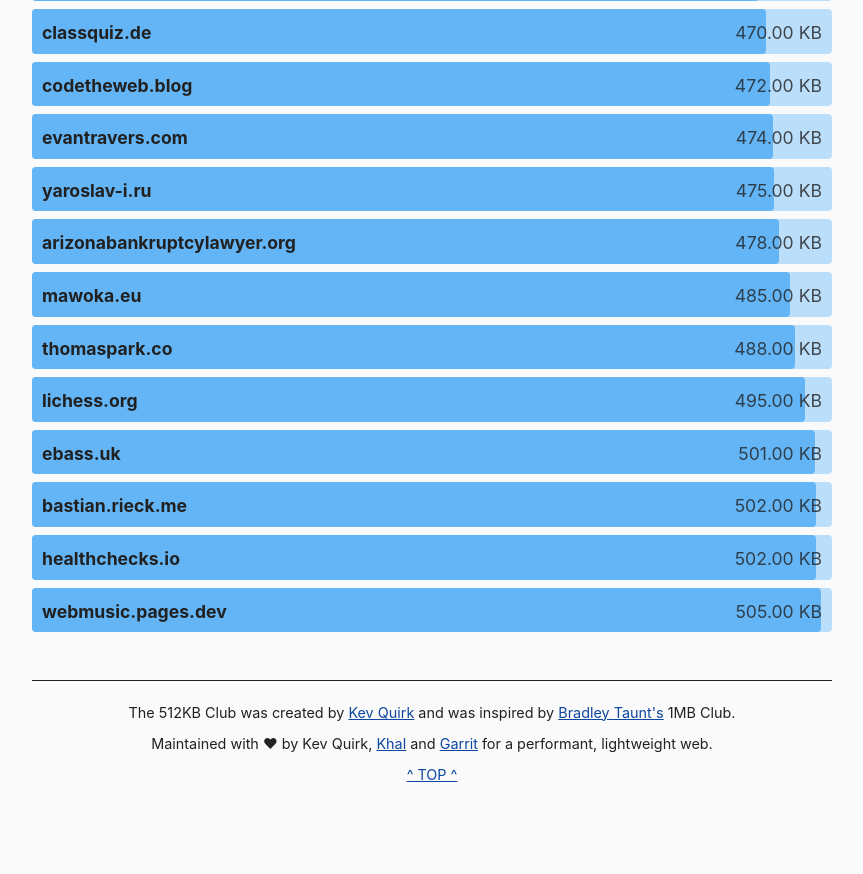
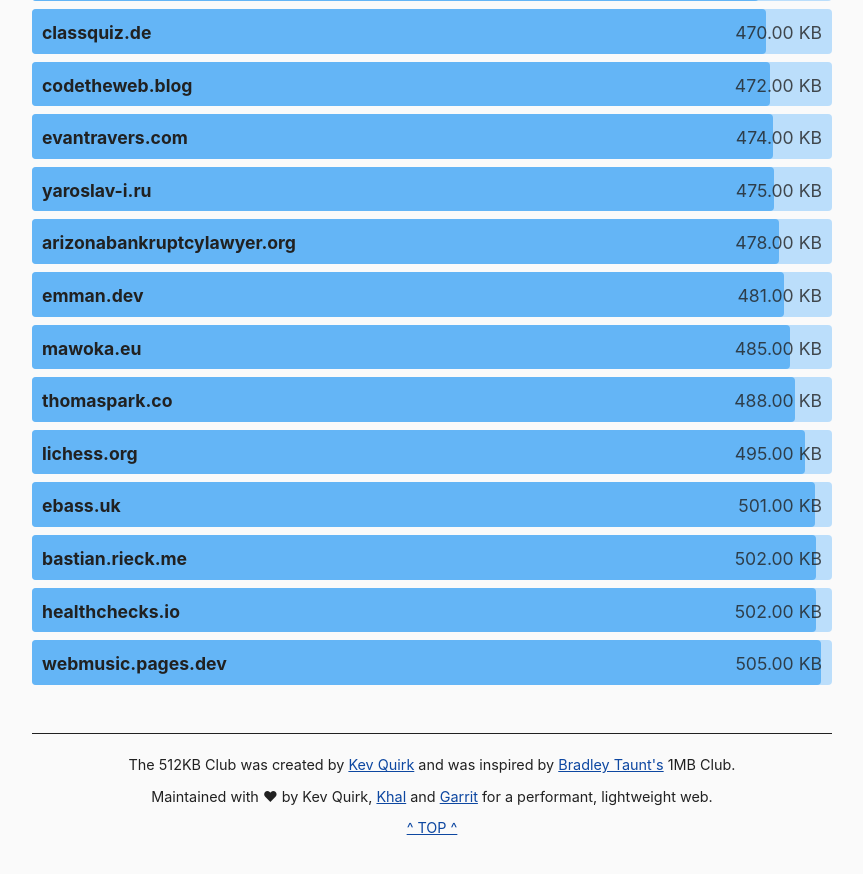
Before and after one commit to kevquirk/512kb.club, a Jekyll site: the page built from index.md, in a window 1280 px wide and 900 px high, scrolled down 28134 px. Shown: the top 874 px of the window, without its empty margins (208-1071 px from the left). Built offline with Jekyll 4.4.1, drawn with Linux system fonts in a browser that asks for light colours; before the commit the page ends 28981 px from its top, so only the background shows below that.

Commit message:
Update sites.yml

```diff
--- a/_data/sites.yml
+++ b/_data/sites.yml
@@ -823,6 +823,11 @@
   size: 95.8
   last_checked: 2022-06-05
 
+- domain: emman.dev
+  url: https://emman.dev
+  size: 481
+  last_checked: 2022-10-05
+
 - domain: enesergun.net
   url: https://enesergun.net
   size: 205
```
